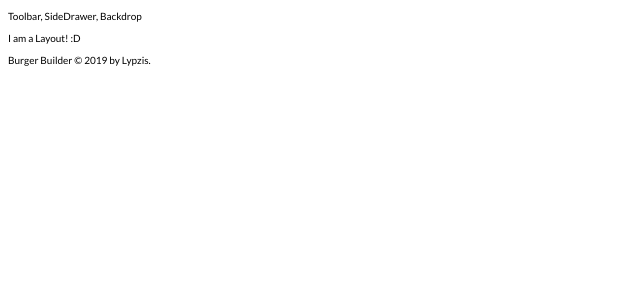
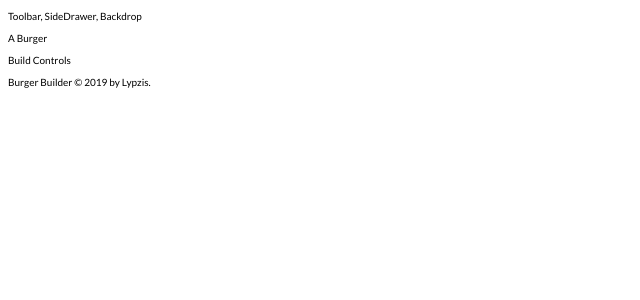
Before and after one commit to Lypzis/burger_builder, a React app: page / in a window 1280 px wide. Shown: the top 300 px of the page, without its empty margins (0-640 px from the left). Built offline with nearby package versions, Linux system fonts and the light colour scheme.

Commit message:
Adding BurgerBuilder.js

```diff
--- a/src/components/Layout/Layout.css
+++ b/src/components/Layout/Layout.css
@@ -1,3 +1,7 @@
 .Layout  {
     font-size: 2.2rem;
 }
+
+.content {
+    margin-top: 1.6rem;
+}
--- a/src/components/Layout/Layout.js
+++ b/src/components/Layout/Layout.js
@@ -9,7 +9,7 @@
     return (
         <Aux>
             <header><p>Toolbar, SideDrawer, Backdrop</p></header>
-            <main>{props.children}</main>
+            <main className={classes.content}>{props.children}</main>
             <footer>Burger Builder © 2019 by Lypzis.</footer>
         </Aux>
     );
--- a/src/containers/App.js
+++ b/src/containers/App.js
@@ -2,12 +2,13 @@
 import classes from './App.css';
 
 import Layout from '../components/Layout/Layout';
+import BurgerBuilder from './BurgerBuilder/BurgerBuilder';
 
 function App() {
   return (
     <div className={classes.App}>
       <Layout>
-        <p>I am a Layout! :D</p>
+        <BurgerBuilder />
       </Layout>
     </div>
   );
--- /dev/null
+++ b/src/containers/BurgerBuilder/BurgerBuilder.js
@@ -0,0 +1,26 @@
+import React, { Component } from 'react';
+
+import Aux from '../../hoc/Aux';
+
+class BurgerBuilder extends Component {
+
+    state = {
+        ingredients: {
+
+        },
+        purchased: true,
+        totalPrice: 0
+    };
+
+    render() {
+
+        return (
+            <Aux>
+                <p>A Burger</p>
+                <p>Build Controls</p>
+            </Aux>
+        );
+    }
+}
+
+export default BurgerBuilder;
```
